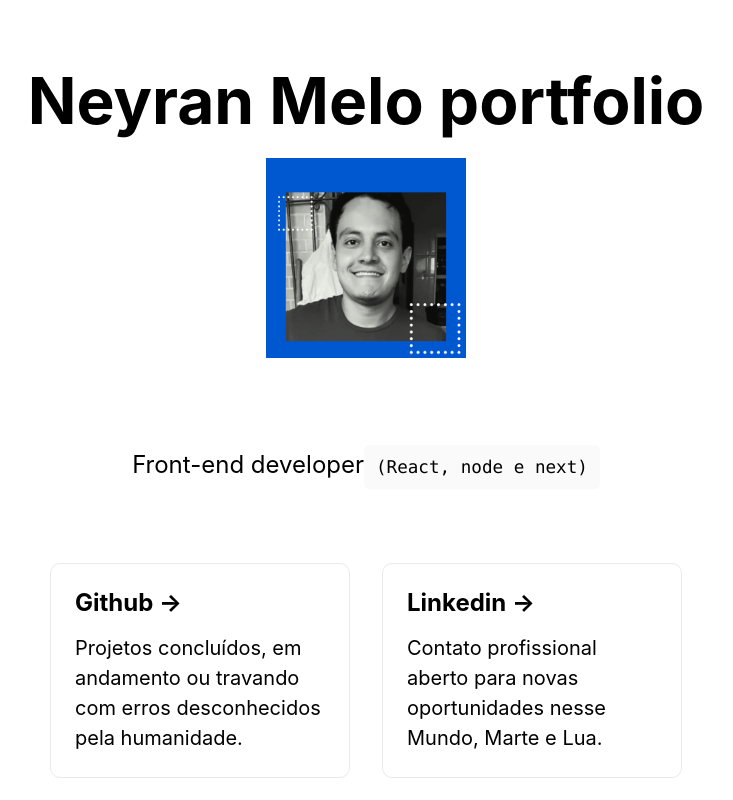
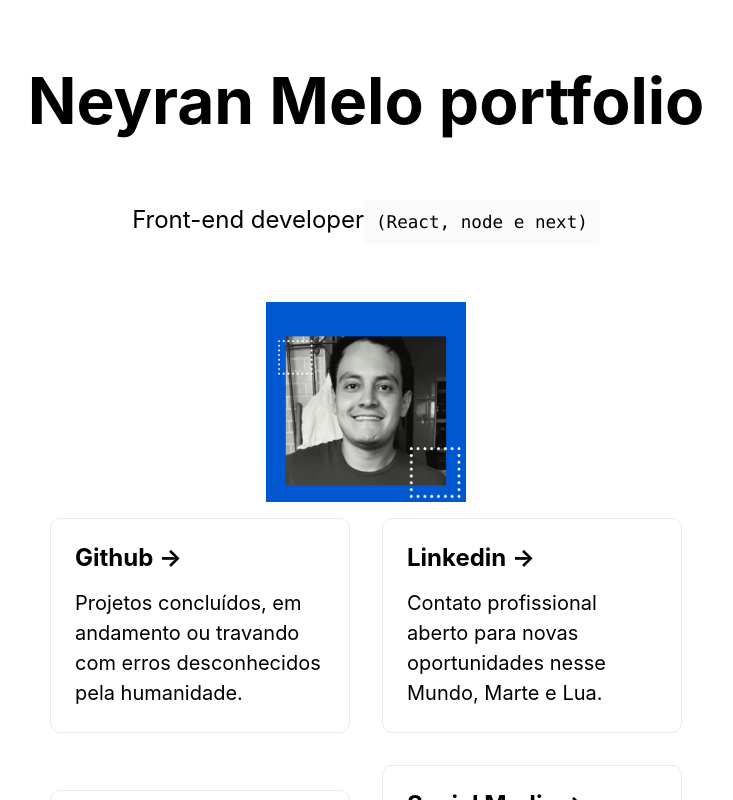
Before and after one commit to neyranms/phylcus, a Next.js app: page / in a window 1280 px wide. Shown: the top 800 px of the page, without its empty margins (274-1007 px from the left). Built offline with nearby package versions, Linux system fonts and the light colour scheme.

Commit message:
testImage11

```diff
--- a/pages/index.js
+++ b/pages/index.js
@@ -19,14 +19,11 @@ export default function Home() {
           Neyran Melo portfolio
         </h1>
 
-        <h2 className={styles.Image}>
-          <Image src={perfil} alt="perfil" width={200} height={200} />
-        </h2>
+        <p className={styles.description}>Front-end developer{''}
+          <code className={styles.code}>(React, node e next)</code>
+        </p>
 
-        <p className={styles.description}>
-          Front-end developer{''}
-          <code className={styles.code}>(React, node e next)</code>
-          </p>
+        <Image src={perfil} alt="perfil" width={200} height={200} />
 
         <div className={styles.grid}>
           <a href="https://github.com/neyranms" className={styles.card}>
```
